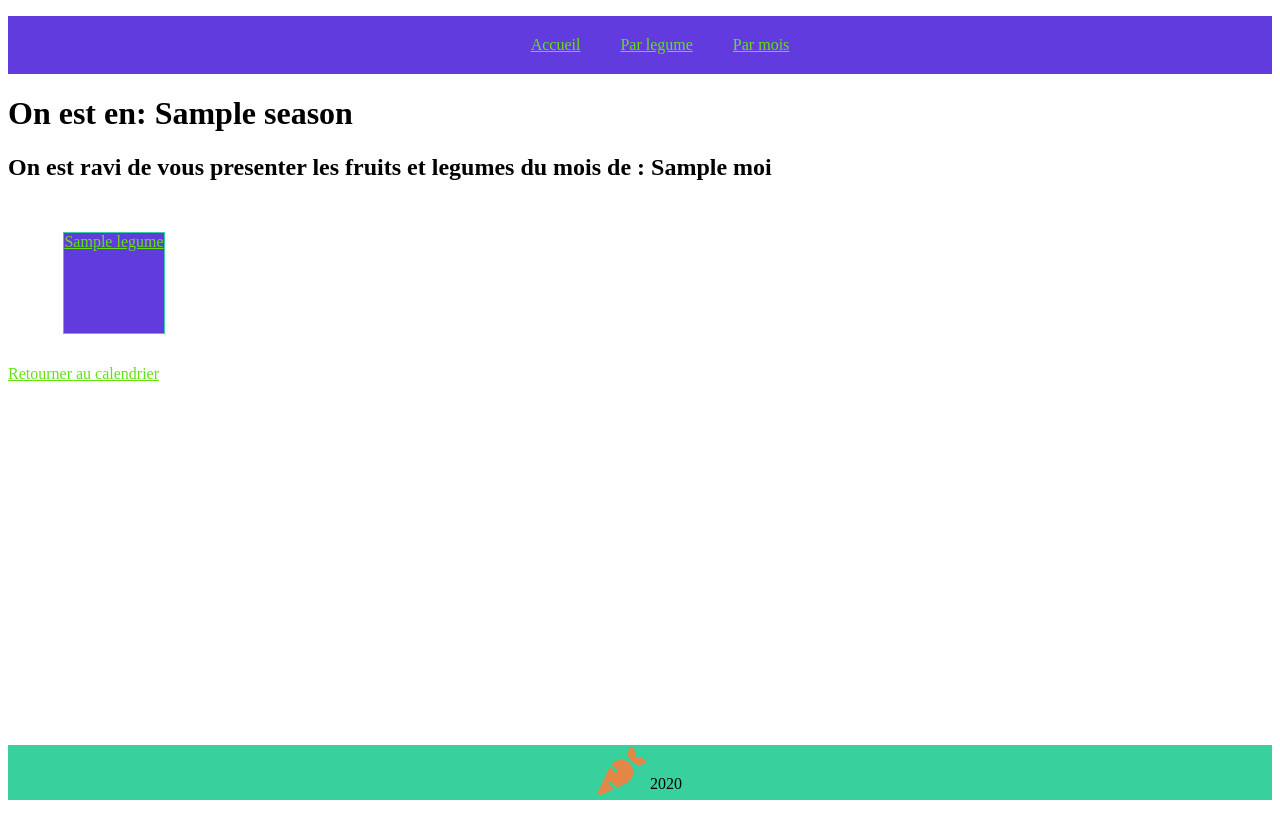
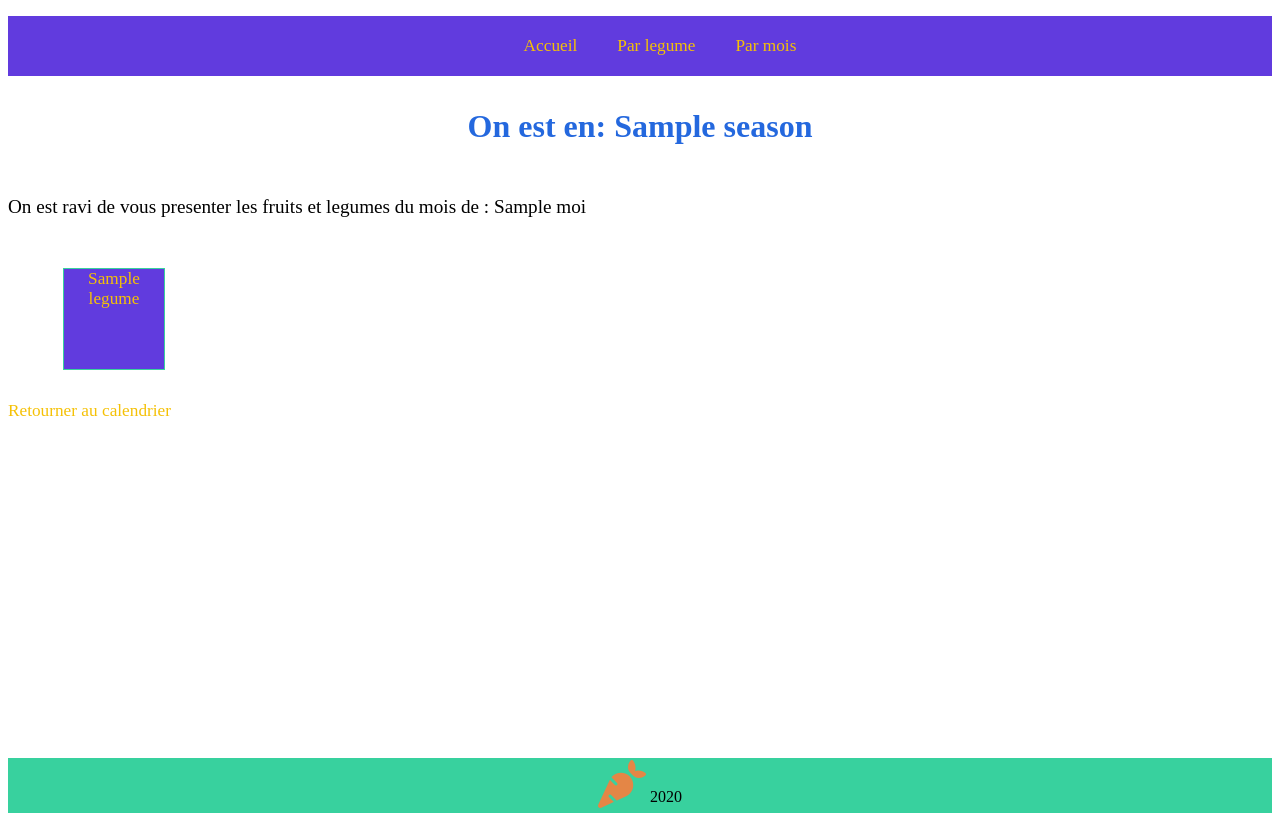
Before and after one commit to omardwwm/tp-symfo-php, a Symfony app: template templates/mois/show.html.twig in a window 1280 px wide. Before the commit the page ends 800 px from the top, so only its background shows below. Run offline with Twig, Linux system fonts and the light colour scheme; the template is opened without the code that fills it: most values are stand-ins (such as "Sample title", 1, 10 or a date in 2020); some libraries are stand-ins or nearby versions.

Commit message:
last modif befor correction

```diff
--- a/public/css/style.css
+++ b/public/css/style.css
@@ -8,6 +8,19 @@
 #header{
     background-color: #613bde;
 }
+#pSaison{
+    color: #2468de;
+    font-size: 2rem;
+    text-align: center;
+    background-color: #FFFFFF;
+    display: block;
+}
+p{
+    color: #000000;
+    font-size: 1.2rem;
+    background: #FFFFFF;
+    display: inline-block;
+}
 #header ul{
     display:flex;
     justify-content:center;
@@ -17,12 +30,15 @@
     list-style-type: none;
 }
 a{
-    color: #64e111;
+    color: #f5c106;
+    font-size: 1.08rem;
+    text-decoration: none;
 }
 #picPanier{
-    width: 50%;
-    height: 400px;
+    width: 90%;
+    height: 600px;
     /*border: 1px solid #4922e2;*/
+    margin: auto;
 }
 .listmois{
     display: flex;
@@ -45,16 +61,34 @@ a{
 .bgColorEte{
     background-color: #B0413E;
     min-height: calc(100vh - 150px);
-    background-image: url("");
+    background-image: url("../images/ete.jpg");
+    background-repeat: no-repeat;
+    background-size: cover;
+    opacity: 0.85;
 }
 .bgColorHiver{
     background-color: #4f4b4b;
+     min-height: calc(100vh - 150px);
+    background-image: url("../images/hiver.jpg");
+    background-repeat: no-repeat;
+    background-size: cover;
+    opacity: 0.85;
 }
 .bgColorPrintemps{
     background-color: #a3b453;
+     min-height: calc(100vh - 150px);
+    background-image: url("../images/spring.jpg");
+    background-repeat: no-repeat;
+    background-size: cover;
+    opacity: 0.65;
 }
 .bgColorAutomne{
     background-color: #d0b055;
+     min-height: calc(100vh - 150px);
+    background-image: url("../images/automne.jpg");
+    background-repeat: no-repeat;
+    background-size: cover;
+    opacity: 0.85;
 }
 #footer{
     background-color: #38d19e;
--- a/templates/mois/show.html.twig
+++ b/templates/mois/show.html.twig
@@ -14,7 +14,7 @@
             {% set bgcolor = "bgColorPrintemps" %}
     {% endif %}
     <div class="{{ bgcolor }}">
-        <h1>On est en: {{ moi.season.nom}}</h1>
+        <p id="pSaison"><strong>On est en: {{ moi.season.nom}}</strong></p>
         {% if  moi.season.nom == 'Hiver' %}
             <p>Y'a pas mieux que pour rechauffer le corps et les coeurs</p>
         {% elseif moi.season.nom == 'Ete' %}
@@ -24,7 +24,7 @@
         {% elseif moi.season.nom == 'Printemps' %}
             <p>Meme si on cultive plus en printemps, on recolte aussi de bons produits, Profitez ! </p>
         {% endif %}
-        <h2>On est ravi de vous presenter les fruits et legumes du mois de : {{ moi.nom }}</h2>
+        <p>On est ravi de vous presenter les fruits et legumes du mois de : {{ moi.nom }}</p>
 
         <div id="listMois" class="listmois">
             <ul>
```
Also changed, not shown: public/images/automne.jpg (added), public/images/ete.jpg (added), public/images/hiver.jpg (added), public/images/panier-legume.jpg, public/images/spring.jpg (added).
